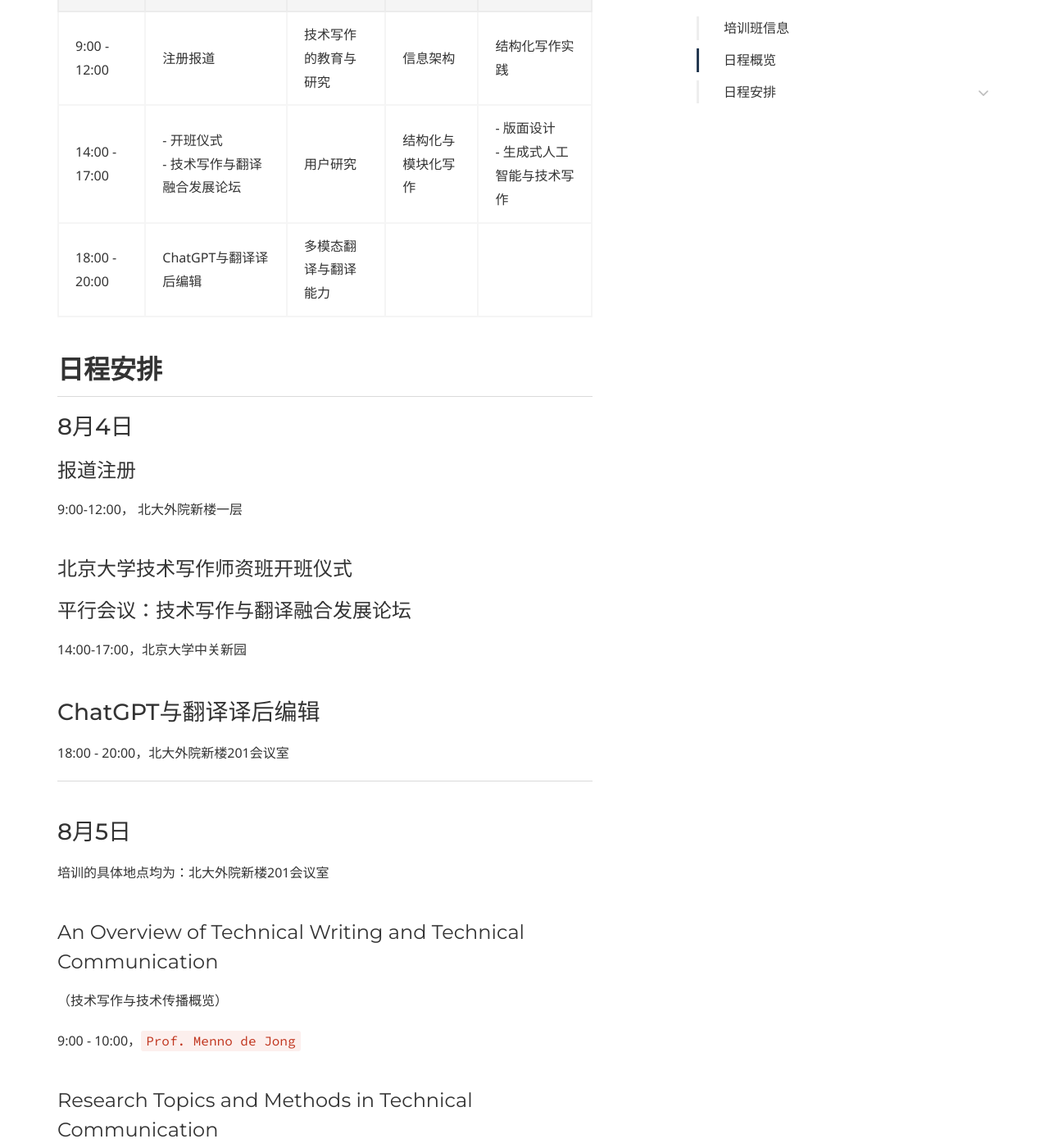
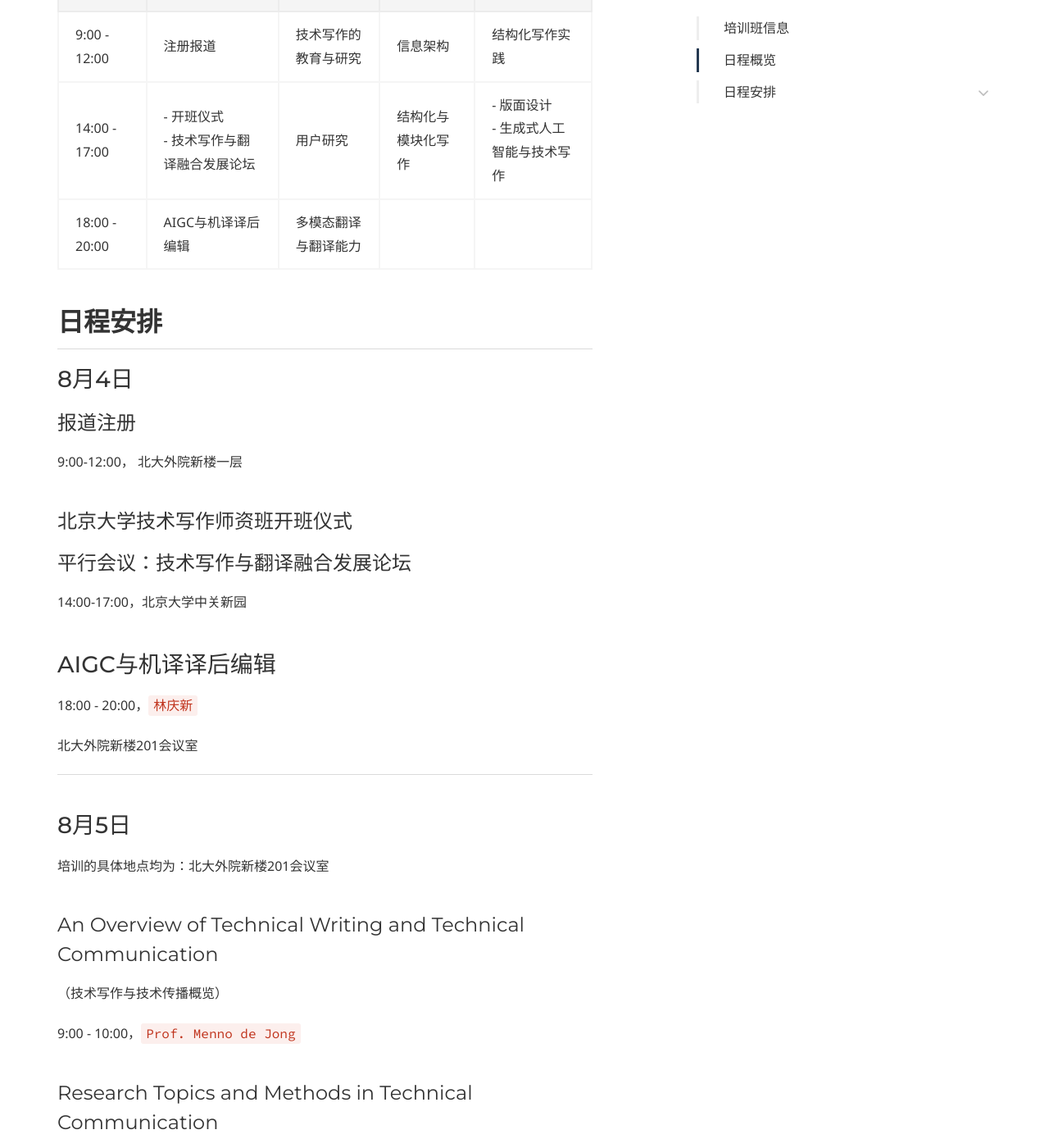
Before and after one commit to galty687/tc-training, a Jekyll site: the page built from doks-theme/_posts/2018-05-30-notice.md, in a window 1280 px wide and 1400 px high, scrolled down 1177 px. Shown: the whole window at 82% size. Built offline with Jekyll 4.4.1, drawn with Linux system fonts in a browser that asks for light colours; some web fonts are replaced; some of the changed text lies outside the part shown.

Commit message:
update schedule

```diff
--- a/doks-theme/_posts/2018-05-30-notice.md
+++ b/doks-theme/_posts/2018-05-30-notice.md
@@ -33,7 +33,7 @@ description: 不断更新中，请留意更新的时间戳，并以最新的时
 | ------------- | -------------------------------------------- | -------------------- | ------------------ | ------------------------------------------ |
 | 9:00 - 12:00  | 注册报道                                     | 技术写作的教育与研究 | 信息架构           | 结构化写作实践                             |
 | 14:00 - 17:00 | - 开班仪式<br />- 技术写作与翻译融合发展论坛 | 用户研究             | 结构化与模块化写作 | - 版面设计<br />- 生成式人工智能与技术写作 |
-| 18:00 - 20:00 | ChatGPT与翻译译后编辑                        | 多模态翻译与翻译能力 |                    |                                            |
+| 18:00 - 20:00 | AIGC与机译译后编辑                           | 多模态翻译与翻译能力 |                    |                                            |
 
 
 
@@ -55,8 +55,10 @@ description: 不断更新中，请留意更新的时间戳，并以最新的时
 
 
 
-### ChatGPT与翻译译后编辑
-18:00 - 20:00，北大外院新楼201会议室
+### AIGC与机译译后编辑
+18:00 - 20:00，`林庆新`
+
+北大外院新楼201会议室
 
 
 
@@ -119,7 +121,9 @@ description: 不断更新中，请留意更新的时间戳，并以最新的时
 
 ####  多模态翻译与翻译能力
 
-18:00 - 20:00，北大外院新楼201会议室
+18:00 - 20:00，`丁林棚`
+
+北大外院新楼201会议室
 
 
 ------
```
